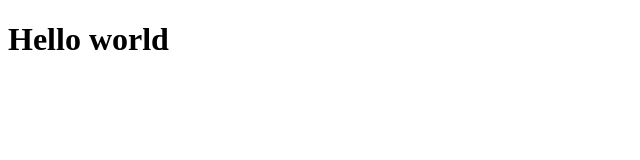
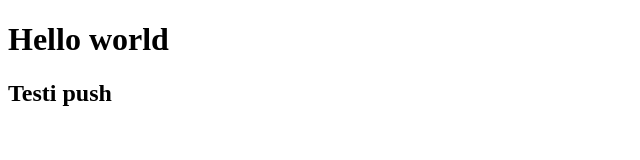
Before and after one commit to veeti33/Sakky-testi, a plain HTML site: page index.html in a window 1280 px wide. Shown: the whole page, without its empty margins (0-640 px from the left). Drawn offline with Linux system fonts and the light colour scheme.

Commit message:
Update index.html
muutin index.html tiedostoa ja tein sinne h2 -tekstin.

```diff
--- a/index.html
+++ b/index.html
@@ -8,5 +8,6 @@
 </head>
 <body>
     <h1>Hello world</h1>
+	<h2>Testi push</h2>
 </body>
 </html>
```
